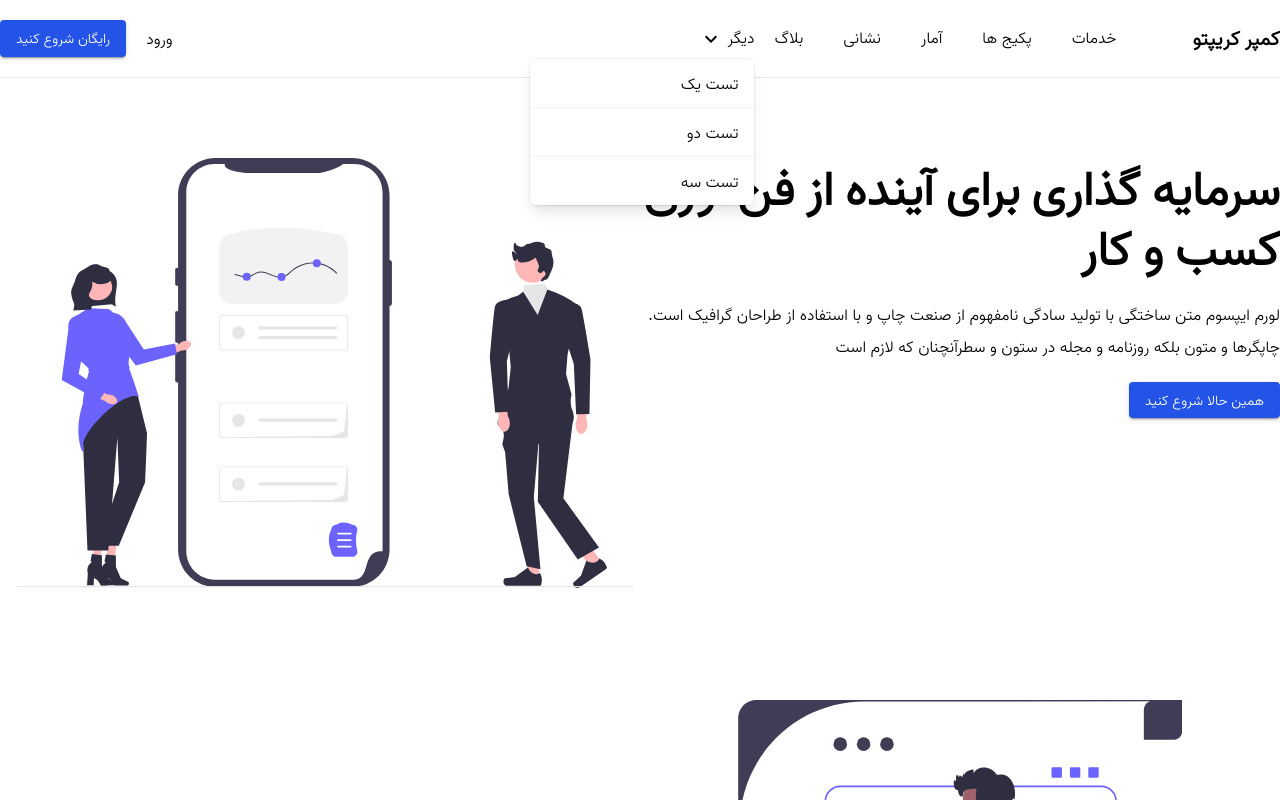
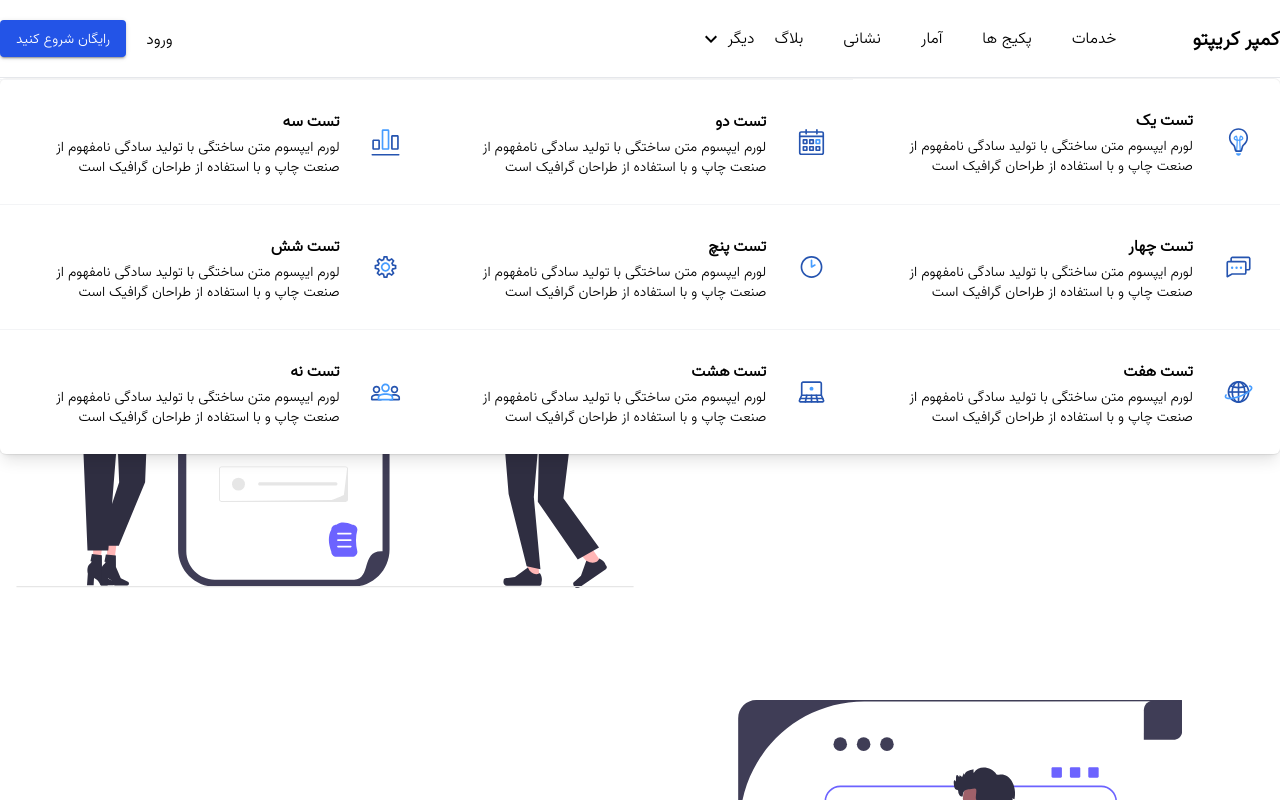
Before and after one commit to SecretKeeper/CamperCrypto, a Next.js app: page / in a window 1280 px wide. Both pictures are taken after a click on the button "دیگر". Shown: the top 800 px of the page. Built offline with nearby package versions, Linux system fonts and the light colour scheme.

Commit message:
add support for mega menu

```diff
--- a/components/nav/menu.tsx
+++ b/components/nav/menu.tsx
@@ -2,9 +2,13 @@ import { Fragment } from "react";
 import { Menu, Transition } from "@headlessui/react";
 import { ExpandMore } from "@mui/icons-material";
 import { capitalizeFirstLetter } from "@/utilities";
+import Image from "next/image";
 
 // menu should be key value as string or nested menu
-type MenuType = { [key: string]: string | MenuType };
+type SubMenu = { title: string; description: string; icon: string };
+type MenuType = {
+	[key: string]: string | SubMenu[];
+};
 
 const MenuC = (): JSX.Element => {
 	// i am going to create dynamic menu parser to add and remove with convenience
@@ -14,19 +18,79 @@ const MenuC = (): JSX.Element => {
 		ambassador: "آمار",
 		priceCharts: "نشانی",
 		blog: "بلاگ",
-		دیگر: {
-			one: "تست یک",
-			two: "تست دو",
-			three: "تست سه",
-		},
+		دیگر: [
+			{
+				title: "تست یک",
+				description:
+					"لورم ایپسوم متن ساختگی با تولید سادگی نامفهوم از صنعت چاپ و با استفاده از طراحان گرافیک است",
+				icon: "bulb-light",
+			},
+			{
+				title: "تست دو",
+				description:
+					"لورم ایپسوم متن ساختگی با تولید سادگی نامفهوم از صنعت چاپ و با استفاده از طراحان گرافیک است",
+				icon: "calendar",
+			},
+			{
+				title: "تست سه",
+				description:
+					"لورم ایپسوم متن ساختگی با تولید سادگی نامفهوم از صنعت چاپ و با استفاده از طراحان گرافیک است",
+				icon: "chart-graph",
+			},
+			{
+				title: "تست چهار",
+				description:
+					"لورم ایپسوم متن ساختگی با تولید سادگی نامفهوم از صنعت چاپ و با استفاده از طراحان گرافیک است",
+				icon: "chat-message",
+			},
+			{
+				title: "تست پنچ",
+				description:
+					"لورم ایپسوم متن ساختگی با تولید سادگی نامفهوم از صنعت چاپ و با استفاده از طراحان گرافیک است",
+				icon: "clock",
+			},
+			{
+				title: "تست شش",
+				description:
+					"لورم ایپسوم متن ساختگی با تولید سادگی نامفهوم از صنعت چاپ و با استفاده از طراحان گرافیک است",
+				icon: "cog-gear",
+			},
+			{
+				title: "تست هفت",
+				description:
+					"لورم ایپسوم متن ساختگی با تولید سادگی نامفهوم از صنعت چاپ و با استفاده از طراحان گرافیک است",
+				icon: "globe",
+			},
+			{
+				title: "تست هشت",
+				description:
+					"لورم ایپسوم متن ساختگی با تولید سادگی نامفهوم از صنعت چاپ و با استفاده از طراحان گرافیک است",
+				icon: "laptop",
+			},
+			{
+				title: "تست نه",
+				description:
+					"لورم ایپسوم متن ساختگی با تولید سادگی نامفهوم از صنعت چاپ و با استفاده از طراحان گرافیک است",
+				icon: "leadership",
+			},
+		],
 	};
 
-	const parseSubMenus = (menu: MenuType) => {
-		return Object.keys(menu).map((key) => {
+	const parseSubMenus = (menu: SubMenu[]) => {
+		return menu.map((menu, key) => {
 			return (
 				<Menu.Item key={key}>
-					<div className="py-3 px-4 hover:cursor-pointer">
-						{menu[key].toString()}
+					<div className="flex py-3 px-4 hover:cursor-pointer ">
+						<Image
+							src={`/images/menu/${menu.icon}.svg`}
+							alt={menu.title}
+							width={90}
+							height={70}
+						/>
+						<div className="mr-2 hover:bg-blue-accent hover:text-white rounded px-3 py-4">
+							<div className="font-bold pb-1">{menu.title}</div>
+							<div className="text-sm">{menu.description}</div>
+						</div>
 					</div>
 				</Menu.Item>
 			);
@@ -46,7 +110,7 @@ const MenuC = (): JSX.Element => {
 				);
 			} else {
 				return (
-					<Menu as="div" key={key} className="relative">
+					<Menu as="div" key={key}>
 						{/* when defining nested menus we read label from its key and need to capitalize the first letter */}
 						<Menu.Button>
 							{capitalizeFirstLetter(key)} <ExpandMore />
@@ -60,8 +124,8 @@ const MenuC = (): JSX.Element => {
 							leaveFrom="transform opacity-100 scale-100"
 							leaveTo="transform opacity-0 scale-95"
 						>
-							<Menu.Items className="absolute right-0 mt-2 w-56 origin-top-right divide-y divide-gray-100 rounded-md bg-white shadow-lg ring-1 ring-black ring-opacity-5 focus:outline-none">
-								{parseSubMenus(menu[key] as MenuType)}
+							<Menu.Items className="grid grid-cols-3 w-screen absolute z-10 right-0 mt-7 origin-top-right divide-y divide-gray-100 rounded-md bg-white shadow-lg ring-1 ring-black ring-opacity-5 focus:outline-none">
+								{parseSubMenus(menu[key] as SubMenu[])}
 							</Menu.Items>
 						</Transition>
 					</Menu>
```
